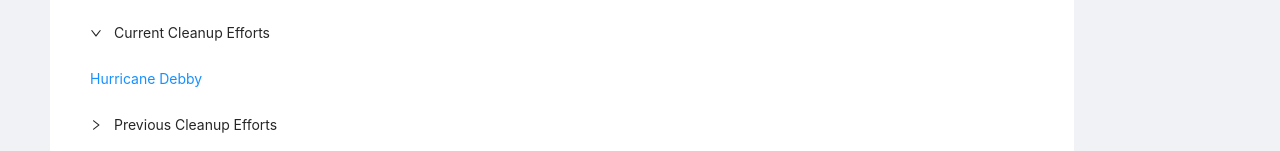
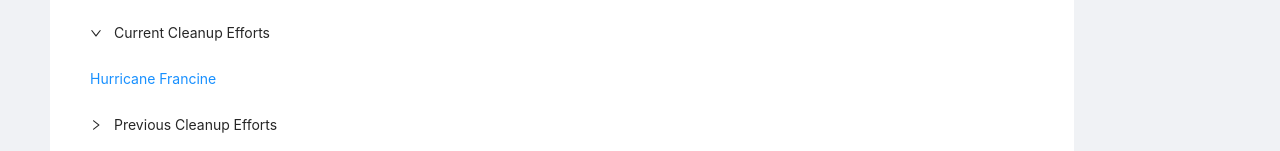
Before and after one commit to jaremieww/nase-disaster-relief, a React (Create React App) app: page / in a window 1280 px wide. Shown: the part 242-393 px from the top of the page. Built offline with nearby package versions, Linux system fonts and the light colour scheme.

Commit message:
Update Home.tsx
change to Francine

```diff
--- a/src/Home.tsx
+++ b/src/Home.tsx
@@ -8,7 +8,7 @@ const { Panel } = Collapse
 
 type CleanupEvent = { name: string, link: string }
 const currentEvents: CleanupEvent[] = [
-  { name: 'Hurricane Debby', link: 'debby' },
+  { name: 'Hurricane Francine', link: 'idalia' },
 ]
 const previousEvents: CleanupEvent[] = [
   { name: 'Hurricane Idalia', link: 'idalia' },
```
